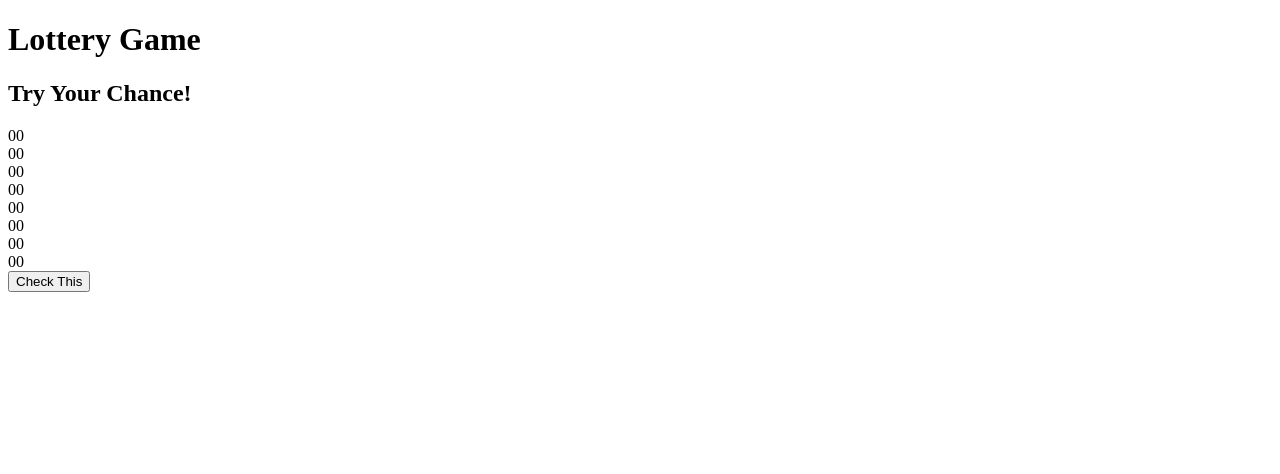
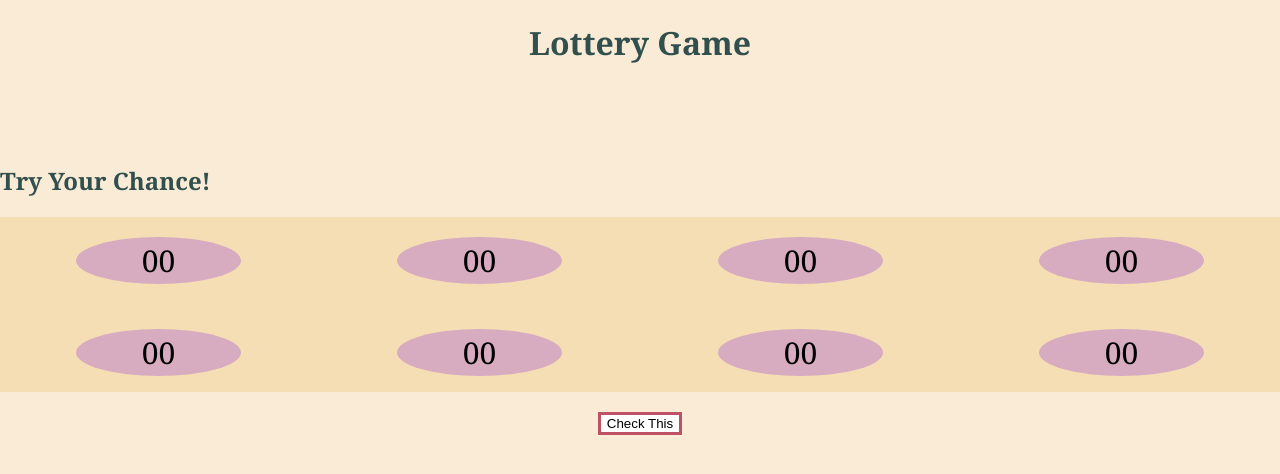
Before and after one commit to HilalDeniz/Lottery-Game, a plain HTML site: page index.html in a window 1280 px wide. Drawn offline with Linux system fonts and the light colour scheme.

Commit message:
hilal
fix

```diff
--- a/index.html
+++ b/index.html
@@ -4,7 +4,7 @@
     <meta charset="UTF-8">
     <meta http-equiv="X-UA-Compatible" content="IE=edge">
     <meta name="viewport" content="width=device-width, initial-scale=1.0">
-    <link rel="stylesheet" href="./sytle.css">
+    <link rel="stylesheet" href="./style.css">
     <title>Lottery Game</title>
 </head>
 <body>
```
